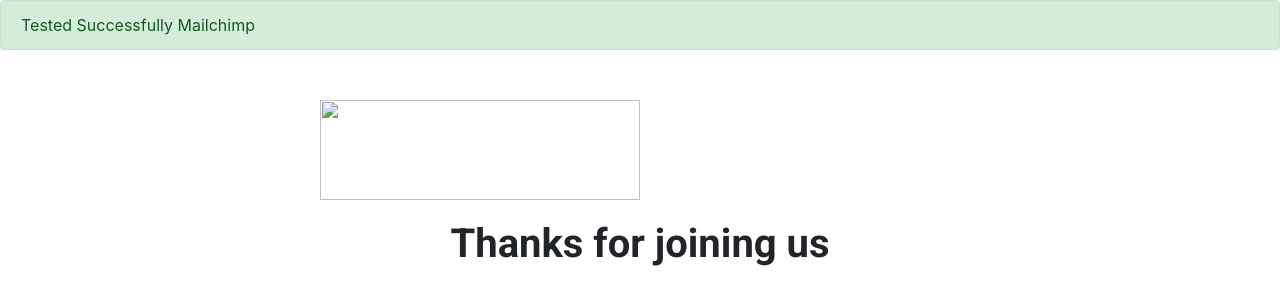
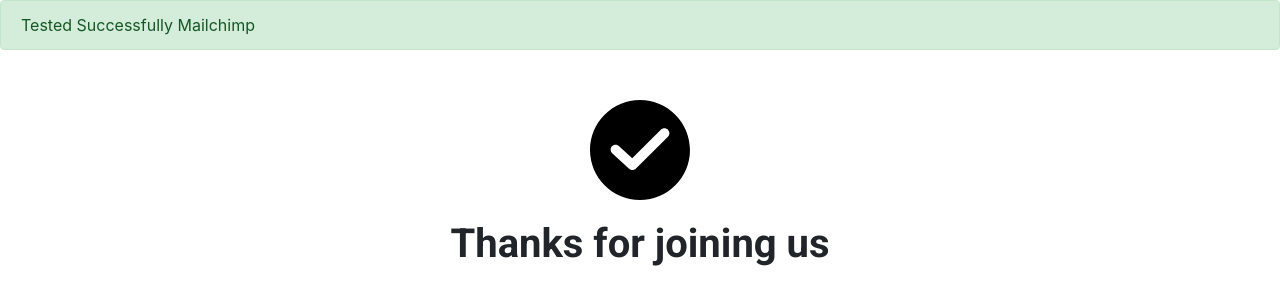
Before and after one commit to cvilla714/newsletter-nodeandexpress, a website: page success.html in a window 1280 px wide. Drawn offline with nearby package versions, Linux system fonts and the light colour scheme.

Commit message:
added the correct path for the image after adding it to the public folder

```diff
--- a/success.html
+++ b/success.html
@@ -30,7 +30,7 @@
   <body>
     <div class="alert alert-success" role="alert">Tested Successfully Mailchimp</div>
     <div class="contain">
-      <img src="checked.svg" />
+      <img src="/images/checked.svg" />
       <h1>Thanks for joining us</h1>
     </div>
   </body>
```
